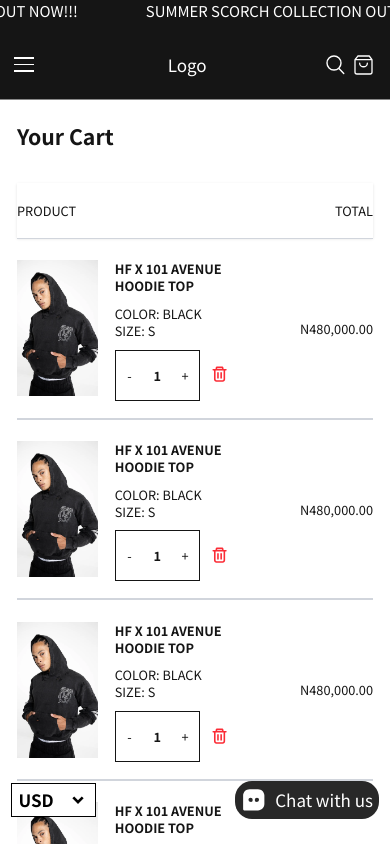
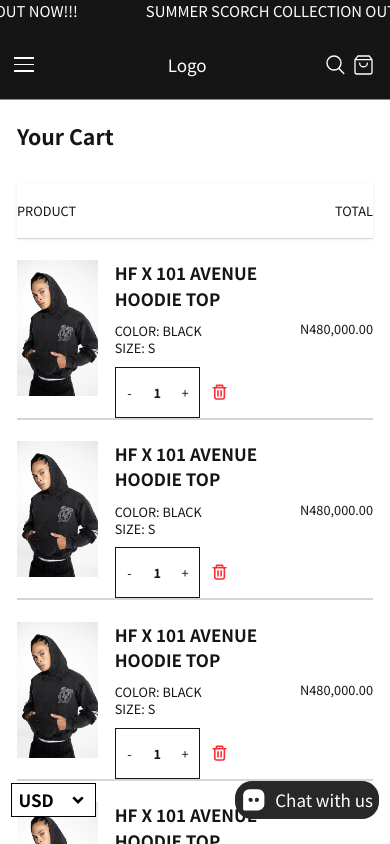
Before and after one commit to AOS-devs/boutique-site-react, a React (Vite) app: page /cart in a window 390 px wide. Shown: the top 844 px of the page. Built offline with nearby package versions, Linux system fonts and the light colour scheme.

Commit message:
+Improve UI and Responsive in CartPage -Add gap for md screens in CartPage -Change font size for different screens

```diff
--- a/src/components/CartItem.jsx
+++ b/src/components/CartItem.jsx
@@ -19,7 +19,7 @@
                 />
               </figure>
               <div className="w-full h-full flex-1 flex flex-col gap-1">
-                <Link className="w-full text-xs font-bold text-wrap">
+                <Link className="w-full text-base md:text-xs lg:text-base font-bold text-wrap">
                   HF X 101 AVENUE HOODIE TOP
                 </Link>
                 <div className="my-1.5 flex flex-col">
--- a/src/pages/CartPage.jsx
+++ b/src/pages/CartPage.jsx
@@ -29,7 +29,7 @@
   } */
 
   return (
-    <div className="w-full my-5 px-4 flex flex-col md:flex-row-reverse lg:flex-row-reverse lg:gap-8 txtColor">
+    <div className="w-full my-5 px-4 flex flex-col md:flex-row-reverse lg:flex-row-reverse md:gap-8 lg:gap-8 txtColor">
       <Cart />
       <div className="w-full md:w-5/8 md:h-[106vh] lg:w-5/8 md:h-[85vh] lg:h-[106vh] md:overflow-y-scroll md:[scrollbar-width:none] lg:overflow-y-scroll lg:[scrollbar-width:none] text-lg py-12.5 flex flex-col ">
         <div className="w-full mb-5 text-center ">
```
